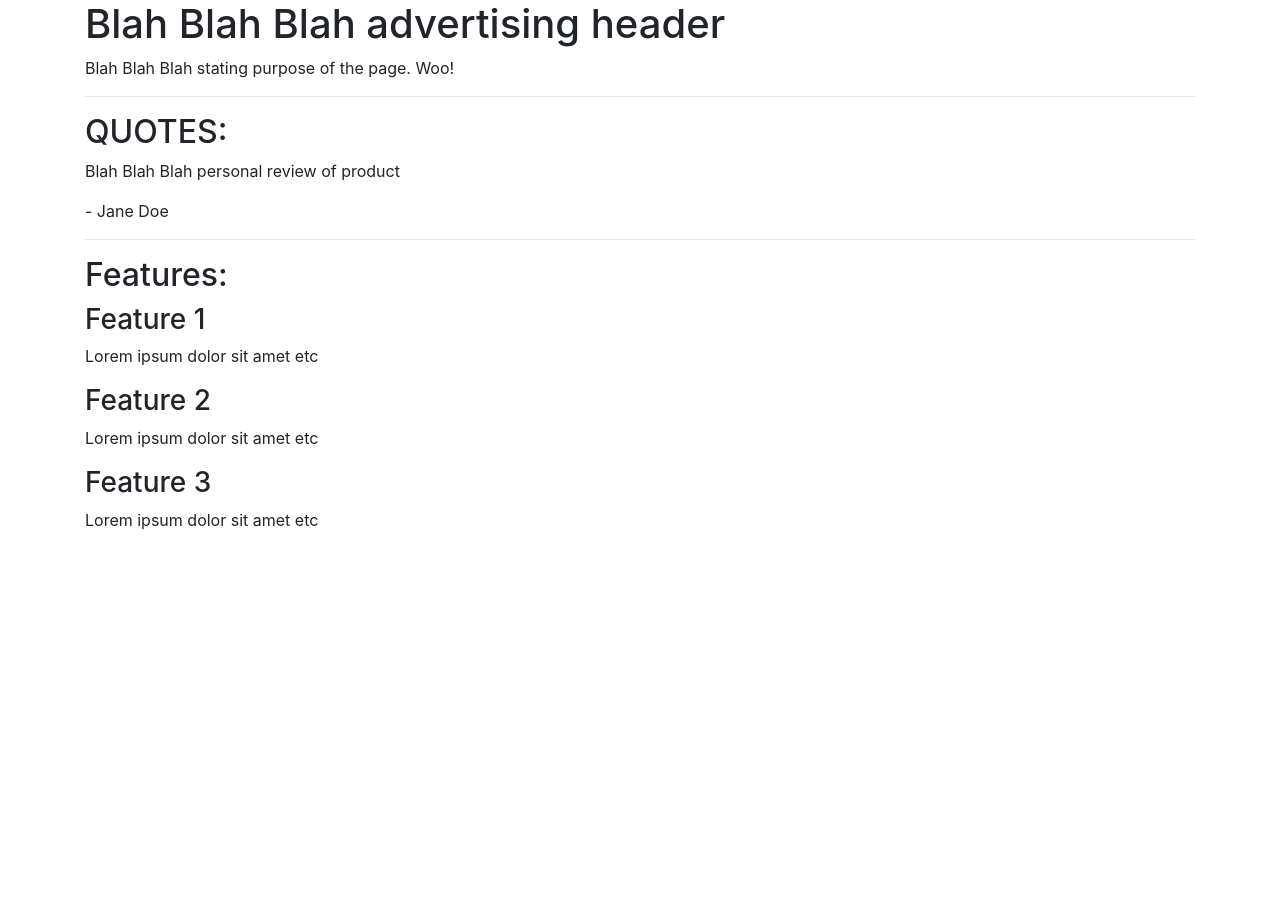
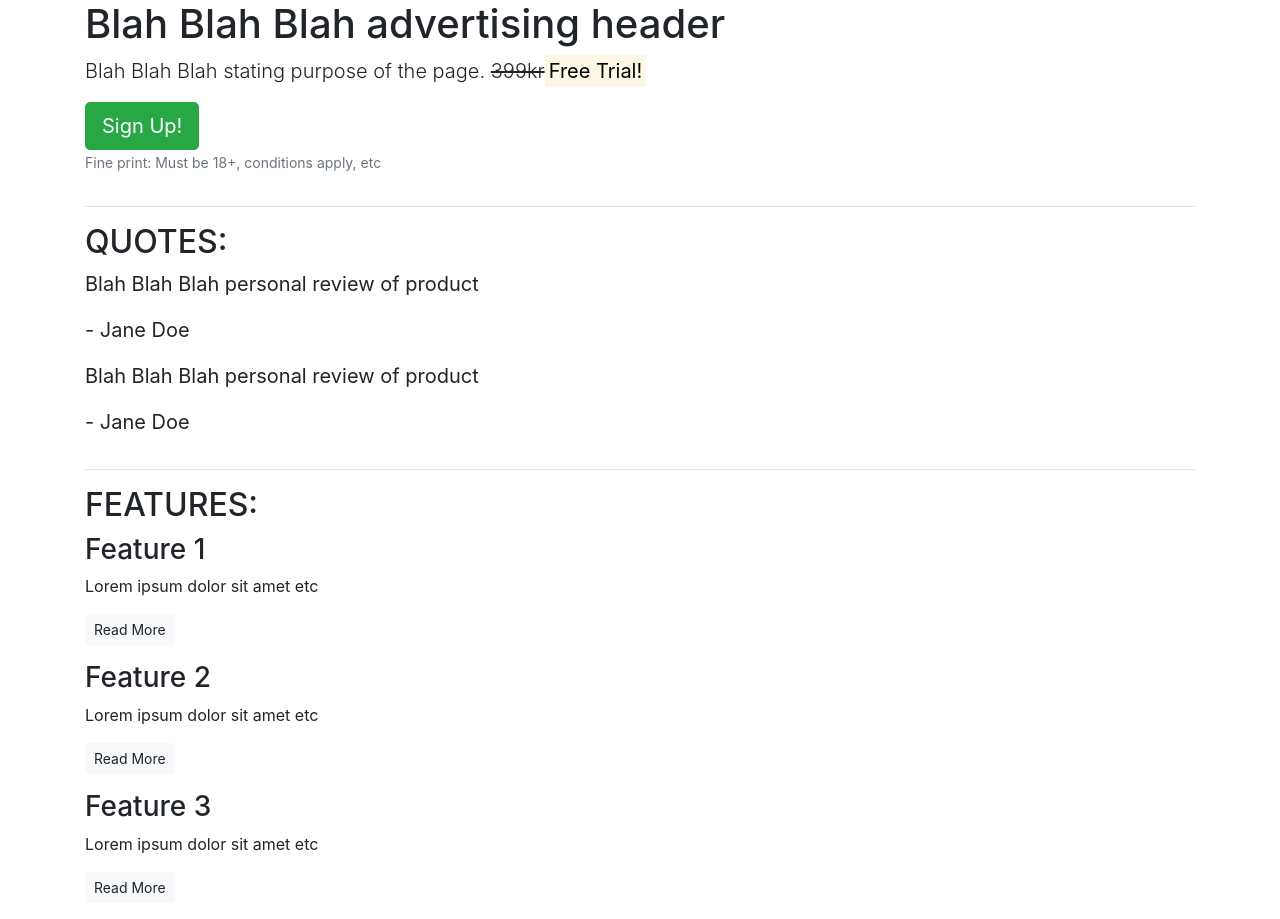
Before and after one commit to KrystalCoding/my-first-repo, a plain HTML site: page index.html in a window 1280 px wide. Before the commit the page ends 800 px from the top, so only its background shows below. Drawn offline with nearby package versions, Linux system fonts and the light colour scheme.

Commit message:
Introducing grid layout and content

```diff
--- a/index.html
+++ b/index.html
@@ -22,21 +22,42 @@
 <body>
     <article class="container">
         <!-- Callout -->
+        <div class="row">
+            <div class="col-12">
                 <section class="callout">
                     <h1>Blah Blah Blah advertising header</h1>
-            <p>Blah Blah Blah stating purpose of the page. Woo!
+                    <p class="lead">Blah Blah Blah stating purpose of the page.
+                        <s>399kr</s><strong><mark>Free Trial!</mark></strong>
                     </p>
+                    <button type="button" class="btn btn-success btn-lg">Sign Up!</button>
+                    <p class="text-muted"><small>Fine print: Must be 18+, conditions apply, etc</small></p>
                 </section>
+            </div>
+        </div>
         <!-- /.callout -->
 
         <hr>
 
         <!-- Quotes -->
         <section class="quotes">
+            <div class="row">
+                <div class="col-12">
                     <h2 class="text-uppercase">Quotes:</h2>
-            <div class="quote">
+                </div>
+            </div>
+            <div class="row">
+                <div class="col-12">
+                    <blockquote class="blockquote">
                         <p>Blah Blah Blah personal review of product</p>
                         <p>- Jane Doe</p>
+                    </blockquote>
+                </div>
+                <div class="col-12">
+                    <blockquote class="blockquote">
+                        <p>Blah Blah Blah personal review of product</p>
+                        <p>- Jane Doe</p>
+                    </blockquote>
+                </div>
             </div>
         </section>
         <!-- /.quotes -->
@@ -45,18 +66,33 @@
 
         <!-- Features -->
         <section class="features">
-            <h2>Features:</h2>
+            <div class="row">
+                <div class="col-12">
+                    <h2 class="text-uppercase">Features:</h2>
+                </div>
+            </div>
+            <div class="row">
+                <div class="col-12">
                     <div class="feature">
                         <h3>Feature 1</h3>
                         <p>Lorem ipsum dolor sit amet etc</p>
+                        <p><a class="btn btn-sm btn-light" href="">Read More</a></p>
                     </div>
+                </div>
+                <div class="col-12">
                     <div class="feature">
                         <h3>Feature 2</h3>
                         <p>Lorem ipsum dolor sit amet etc</p>
+                        <p><a class="btn btn-sm btn-light" href="">Read More</a></p>
                     </div>
+                </div>
+                <div class="col-12">
                     <div class="feature">
                         <h3>Feature 3</h3>
                         <p>Lorem ipsum dolor sit amet etc</p>
+                        <p><a class="btn btn-sm btn-light" href="">Read More</a></p>
+                    </div>
+                </div>
             </div>
         </section>
 
```
Lines whose indentation alone changed are shown as unchanged.
